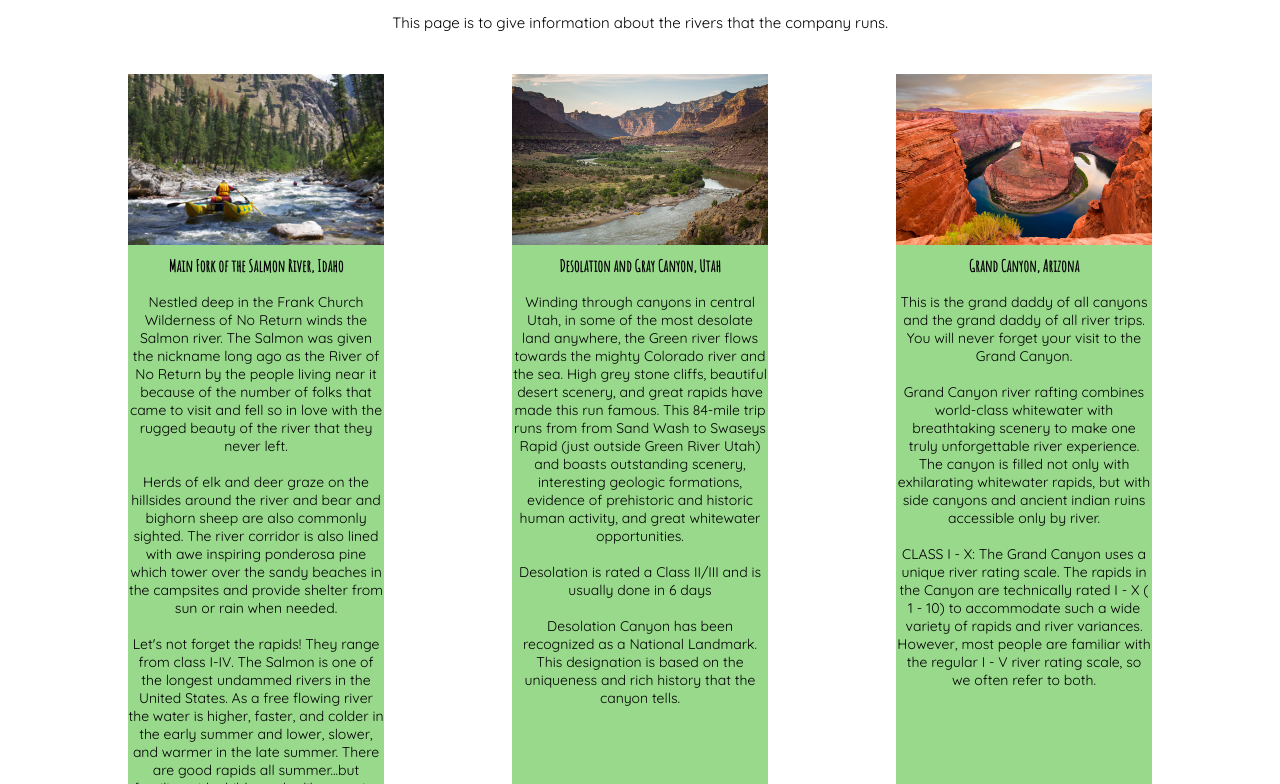
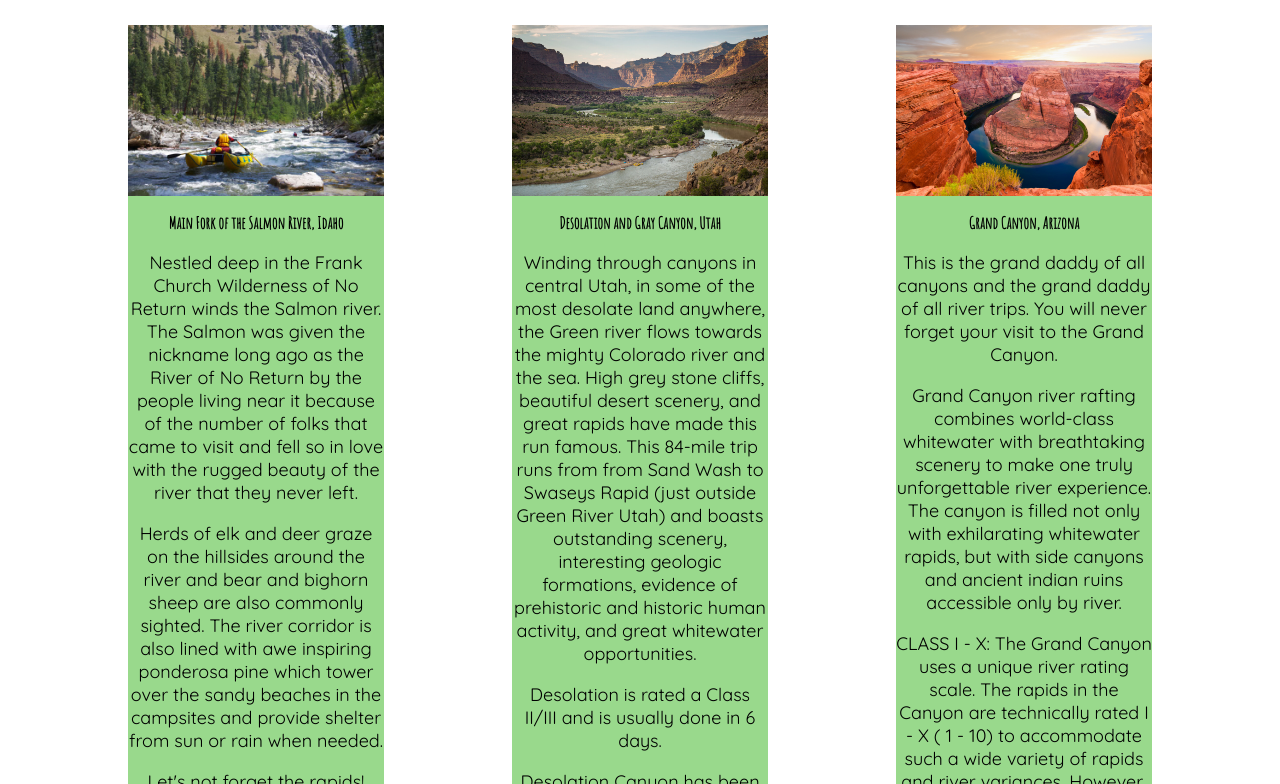
Before and after one commit to valeEsquivel/wdd130Winter, a plain HTML site: page wwr/rivers.html in a window 1280 px wide. Shown: the part 168-952 px from the top of the page. Drawn offline with Linux system fonts and the light colour scheme.

Commit message:
Corrections of W09 WWR

```diff
--- a/wwr/rivers.html
+++ b/wwr/rivers.html
@@ -23,7 +23,6 @@
         <div id="rivers-head">
             <br />
             <h2 class="rivers-title">Rivers</h2>
-            <p id="text-p-rivers">This page is to give information about the rivers that the company runs.</p>
         </div>
         <br />
         <main class="rivers-grid">
@@ -31,31 +30,43 @@
             <img class="salmonRiverImg" src="images/SalmonRiver_Idaho.jpg" alt="Salmon River Idaho">
             <section class="msg-salmonRiver">
                 <h3>Main Fork of the Salmon River, Idaho</h3>
-                <p>Nestled deep in the Frank Church Wilderness of No Return winds the Salmon river. The Salmon was given the nickname long ago as the River of No Return by the people living near it because of the number of folks that came to visit and fell so in love with the rugged beauty of the river that they never left.
-                    <br/><br />
+                <p>
+                    Nestled deep in the Frank Church Wilderness of No Return winds the Salmon river. The Salmon was given the nickname long ago as the River of No Return by the people living near it because of the number of folks that came to visit and fell so in love with the rugged beauty of the river that they never left.
+                </p>
+                <p>
                     Herds of elk and deer graze on the hillsides around the river and bear and bighorn sheep are also commonly sighted. The river corridor is also lined with awe inspiring ponderosa pine which tower over the sandy beaches in the campsites and provide shelter from sun or rain when needed.
-                    <br/><br />
-                    Let's not forget the rapids! They range from class I-IV. The Salmon is one of the longest undammed rivers in the United States. As a free flowing river the water is higher, faster, and colder in the early summer and lower, slower, and warmer in the late summer. There are good rapids all summer...but families with children who like to swim tend to appreciate the late summer's slower, warmer water more.</p>
+                </p>
+                <p>
+                    Let's not forget the rapids! They range from class I-IV. The Salmon is one of the longest undammed rivers in the United States. As a free flowing river the water is higher, faster, and colder in the early summer and lower, slower, and warmer in the late summer. There are good rapids all summer...but families with children who like to swim tend to appreciate the late summer's slower, warmer water more.
+                </p>
             </section>
             <div id="background2"></div>
             <img class="grayCanyonImg" src="images/DesolationGrayCanyon_Utah.jpg" alt="Desolation and Gray Canyon, Utah">
             <section class="msg-grayCanyon">
                 <h3>Desolation and Gray Canyon, Utah</h3>
-                <p>Winding through canyons in central Utah, in some of the most desolate land anywhere, the Green river flows towards the mighty Colorado river and the sea. High grey stone cliffs, beautiful desert scenery, and great rapids have made this run famous. This 84-mile trip runs from from Sand Wash to Swaseys Rapid (just outside Green River Utah) and boasts outstanding scenery, interesting geologic formations, evidence of prehistoric and historic human activity, and great whitewater opportunities.
-                    <br/><br />
-                    Desolation is rated a Class II/III and is usually done in 6 days
-                    <br/><br />
+                <p>
+                    Winding through canyons in central Utah, in some of the most desolate land anywhere, the Green river flows towards the mighty Colorado river and the sea. High grey stone cliffs, beautiful desert scenery, and great rapids have made this run famous. This 84-mile trip runs from from Sand Wash to Swaseys Rapid (just outside Green River Utah) and boasts outstanding scenery, interesting geologic formations, evidence of prehistoric and historic human activity, and great whitewater opportunities.
+                </p>
+                <p>
+                    Desolation is rated a Class II/III and is usually done in 6 days.
+                </p>
+                <p>
                     Desolation Canyon has been recognized as a National Landmark.  This designation is based on the uniqueness and rich history that the canyon tells.
+                </p>
             </section>
             <div id="background3"></div>
             <img class="grandCanyonImg" src="images/GrandCanyon_Arizona.jpg" alt="Grand Canyon, Arizona">
             <section class="msg-grandCanyon">
                 <h3>Grand Canyon, Arizona</h3>
-                <p>This is the grand daddy of all canyons and the grand daddy of all river trips. You will never forget your visit to the Grand Canyon.
-                    <br/><br />
+                <p>
+                    This is the grand daddy of all canyons and the grand daddy of all river trips. You will never forget your visit to the Grand Canyon.
+                </p>
+                <p>
                     Grand Canyon river rafting combines world-class whitewater with breathtaking scenery to make one truly unforgettable river experience. The canyon is filled not only with exhilarating whitewater rapids, but with side canyons and ancient indian ruins accessible only by river.
-                    <br/><br />
+                </p>
+                <p>
                     CLASS I - X: The Grand Canyon uses a unique river rating scale. The rapids in the Canyon are technically rated I - X ( 1 - 10) to accommodate such a wide variety of rapids and river variances. However, most people are familiar with the regular I - V river rating scale, so we often refer to both.
+                </p>
             </section>
         </main>
         <footer>
--- a/wwr/styles/styles.css
+++ b/wwr/styles/styles.css
@@ -63,6 +63,7 @@ body {
 }
 
 p {
+    font-size: 18px;
     font-family: var(--paragraph-font);
 }
 
@@ -232,11 +233,11 @@ main section img {
 .rivers-grid {
     display: grid;
     grid-template-columns: repeat(10, 1fr);
-    /* justify-content: space-around; */
 }
 
 #background1 {
-    height: 800px;
+    /* height: 800px; */
+    padding: 15px;
     background-color: #99d98c;
     grid-column: 2/4;
     grid-row: 1/12;
@@ -245,7 +246,7 @@ main section img {
 .salmonRiverImg{
     width: 100%;
     grid-column: 2/4;
-    grid-row: 1/7;
+    grid-row: 1/6;
 }
 
 .msg-salmonRiver{
@@ -255,16 +256,17 @@ main section img {
 }
 
 #background2 {
-    height: 800px;
+    /* height: 800px; */
     background-color: #99d98c;
     grid-column: 5/7;
     grid-row: 1/12;
+    padding: 15px;
 }
 
 .grayCanyonImg{
     width: 100%;
     grid-column: 5/7;
-    grid-row: 1/7;
+    grid-row: 1/6;
 }
 
 .msg-grayCanyon{
@@ -274,16 +276,17 @@ main section img {
 }
 
 #background3 {
-    height: 800px;
+    /* height: 800px; */
     background-color: #99d98c;
     grid-column: 8/10;
     grid-row: 1/12;
+    padding: 15px;
 }
 
 .grandCanyonImg{
     width: 100%;
     grid-column: 8/10;
-    grid-row: 1/7;
+    grid-row: 1/6;
 }
 
 .msg-grandCanyon{
```
